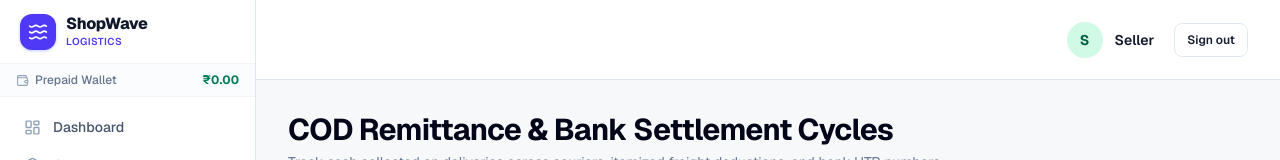
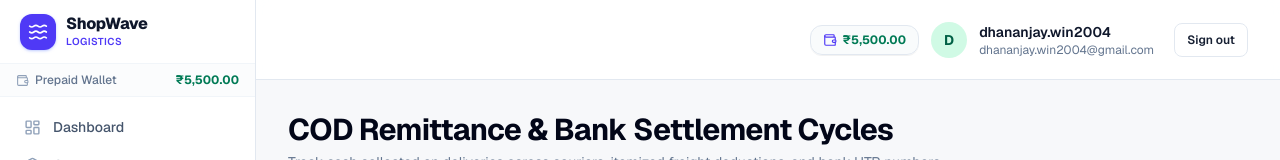
Before and after one commit to dhanbyte/logistic-, a Next.js app: page /cod in a window 1280 px wide. Shown: the top 160 px of the page. Built offline with nearby package versions, Linux system fonts and the light colour scheme; no server answers; the database is empty.

Commit message:
fix: resolve sidebar and topbar wallet balance ₹0.00 display issue with real live balance

```diff
--- a/src/app/(app)/layout.tsx
+++ b/src/app/(app)/layout.tsx
@@ -1,47 +1,55 @@
 import { AppShell } from "@/components/app-shell";
-import { createClient } from "@/lib/supabase/server";
+import { getEffectiveSession } from "@/lib/supabase/server";
+import { computeAvailableFunds, getOrCreateWallet } from "@/lib/finance/wallet-service";
+import { toRupees } from "@/lib/finance/money";
 
 export default async function ProtectedLayout({
   children,
 }: {
   children: React.ReactNode;
 }) {
-  const supabase = await createClient();
-  if (!supabase) {
-    return (
-      <AppShell
-        fullName="ShopWave Seller"
-        email="seller@shopwave.in"
-        walletBalance={0}
-        isDemo={false}
-      >
-        {children}
-      </AppShell>
-    );
-  }
+  const session = await getEffectiveSession();
 
-  const {
-    data: { user },
-  } = await supabase.auth.getUser();
+  let fullName = "Seller";
+  let email = "seller@shopwave.in";
+  let walletBalance = 5000;
 
-  let fullName = user?.email?.split("@")[0] ?? "Seller";
-  let walletBalance = 0;
+  if (session) {
+    const { user, supabase } = session;
+    email = user.email || "seller@shopwave.in";
+    fullName = user.email?.split("@")[0] || "Seller";
 
-  if (user) {
-    const { data: profile } = await supabase
-      .from("profiles")
-      .select("full_name, wallet_balance")
-      .eq("id", user.id)
-      .maybeSingle();
+    try {
+      const [profileRes, walletAccount] = await Promise.all([
+        supabase
+          .from("profiles")
+          .select("full_name, wallet_balance")
+          .eq("id", user.id)
+          .maybeSingle(),
+        getOrCreateWallet(user.id),
+      ]);
 
-    if (profile?.full_name) fullName = profile.full_name;
-    if (typeof profile?.wallet_balance === "number") walletBalance = profile.wallet_balance;
+      if (profileRes.data?.full_name) {
+        fullName = profileRes.data.full_name;
+      }
+
+      const computed = computeAvailableFunds(walletAccount);
+      const computedBal = toRupees(computed.availableCashPaise + computed.freeCreditPaise);
+
+      if (typeof profileRes.data?.wallet_balance === "number" && profileRes.data.wallet_balance > 0) {
+        walletBalance = profileRes.data.wallet_balance;
+      } else {
+        walletBalance = computedBal;
+      }
+    } catch (err) {
+      console.warn("[ProtectedLayout.balance]", err);
+    }
   }
 
   return (
     <AppShell
       fullName={fullName}
-      email={user?.email ?? ""}
+      email={email}
       walletBalance={walletBalance}
       isDemo={false}
     >
--- a/src/components/app-shell.tsx
+++ b/src/components/app-shell.tsx
@@ -1,8 +1,10 @@
 "use client";
 
 import { useCallback, useRef, useState } from "react";
-import { Menu } from "lucide-react";
+import Link from "next/link";
+import { Menu, Wallet } from "lucide-react";
 import { signOut } from "@/app/actions";
+import { formatINR } from "@/lib/calculations";
 import { AppSidebar } from "./app-sidebar";
 
 export function AppShell({
@@ -53,6 +55,15 @@ export function AppShell({
             <Menu size={21} aria-hidden="true" />
           </button>
           <div className="ml-auto flex items-center gap-3">
+            <Link
+              href="/wallet"
+              className="flex items-center gap-1.5 rounded-xl border border-slate-200 bg-slate-50/80 px-3 py-1.5 text-xs font-semibold text-slate-700 hover:bg-slate-100 hover:border-slate-300 transition-colors shadow-2xs"
+            >
+              <Wallet size={14} className="text-indigo-600" />
+              <span className="hidden xs:inline text-slate-500 font-medium">Prepaid Wallet:</span>
+              <span className="font-bold text-emerald-700">{formatINR(walletBalance)}</span>
+            </Link>
+
             <span
               aria-hidden="true"
               className="grid size-9 place-items-center rounded-full bg-emerald-100 text-sm font-bold text-emerald-800"
```
